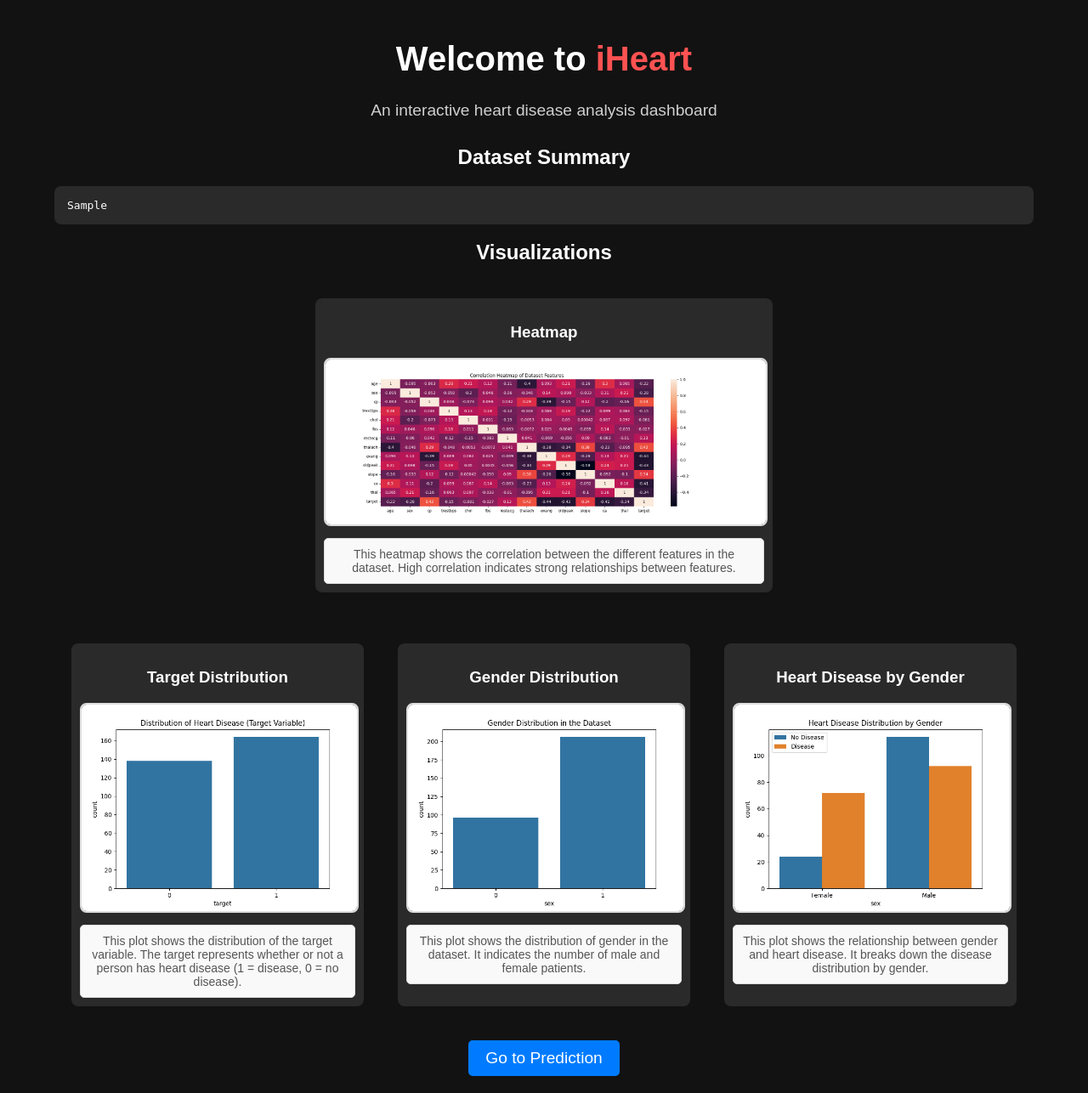
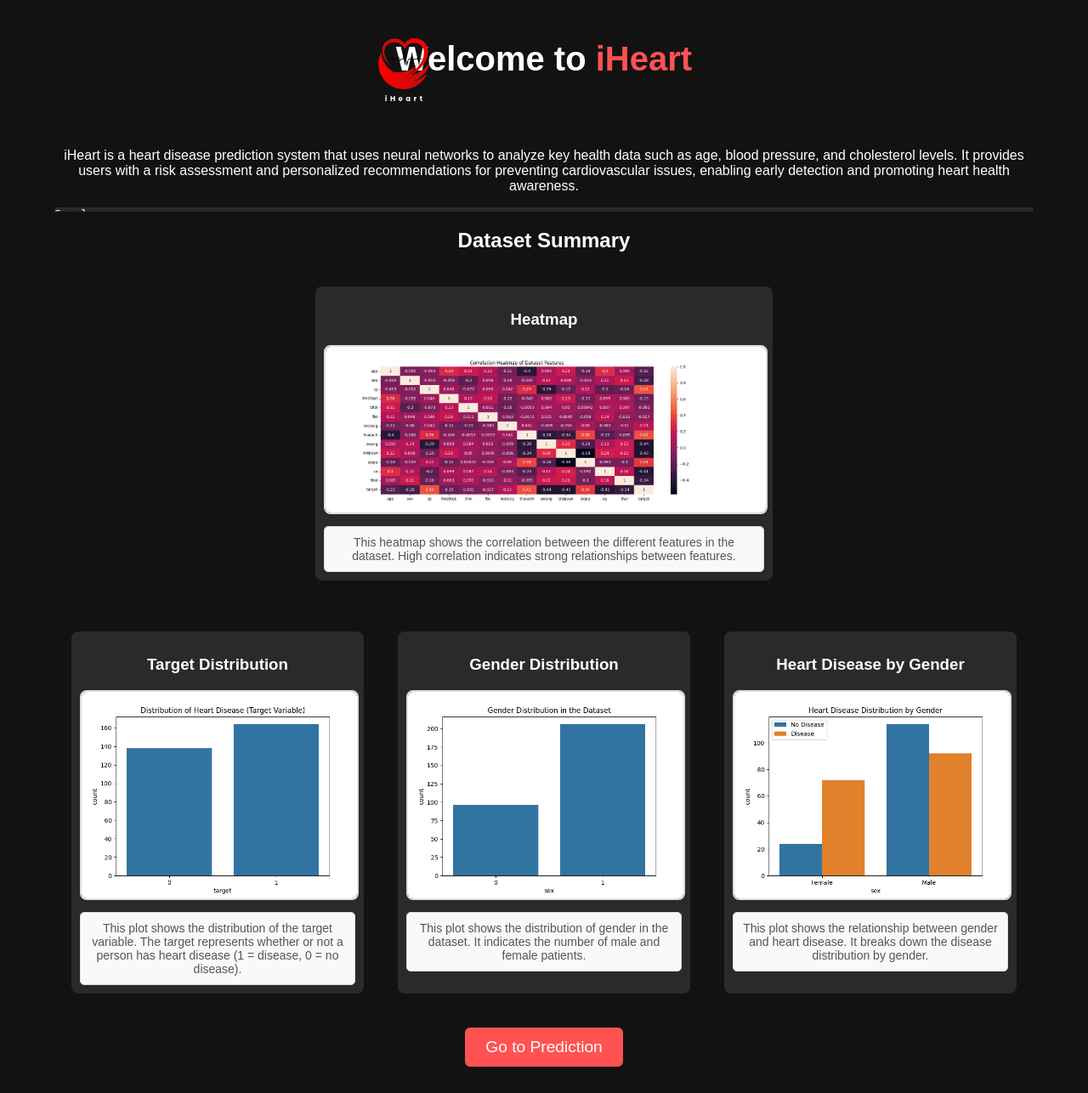
Before and after one commit to tgcjananga/e20-co542-heart-prediction-system, a Flask app: template webapp/templates/index.html in a window 1280 px wide. Shown: the whole page at 85% size. After the commit the page ends 1255 px from the top, so only its background shows below. Run offline with Flask 3, Linux system fonts and the light colour scheme; the template is opened without the code that fills it: most values are stand-ins (such as "Sample title", 1, 10 or a date in 2020); parts of the project's set-up code (start-up, migrations or seed data) failed here and were passed over.

Commit message:
improve ui with adding logo

```diff
--- /dev/null
+++ b/tempCodeRunnerFile.py
@@ -0,0 +1,2 @@
+
+# Split dataset
--- a/train.py
+++ b/train.py
@@ -6,7 +6,7 @@
 import joblib
 
 # Load dataset
-data = pd.read_csv("data/heart_disease.csv")
+data = pd.read_csv("../data/heart_disease.csv")
 
 # Define input and output features
 X = data.drop(columns=["target"])  # 'target' is the output column
@@ -34,5 +34,5 @@
 print(f"Model Accuracy: {accuracy * 100:.2f}%")
 
 # Save the model and scaler
-joblib.dump(model, "model/xgboost_model.pkl")
-joblib.dump(scaler, "model/scaler.pkl")
+joblib.dump(model, "../model/xgboost_model.pkl")
+joblib.dump(scaler, "../model/scaler.pkl")
--- a/webapp/static/style.css
+++ b/webapp/static/style.css
@@ -19,6 +19,21 @@
 header {
     margin-bottom: 30px;
 }
+/* Logo Styling */
+.logo {
+    position: absolute;
+    left: 400px;
+    top:0px;
+    width: 150px;
+    height: 150px;
+}
+
+.logo img {
+    width: 100%;
+    height: 100%;
+    object-fit: contain;
+}
+
 
 .welcome-text {
     font-size: 2.5em;
@@ -39,7 +54,8 @@
 /* Styling for Dataset Summary */
 .analysis-box {
     background: rgba(255, 255, 255, 0.1);
-    padding: 15px;
+    /* padding: 15px; */
+    height: 5px;
     border-radius: 8px;
     text-align: left;
     overflow: auto;
--- a/webapp/templates/index.html
+++ b/webapp/templates/index.html
@@ -5,79 +5,24 @@
     <meta name="viewport" content="width=device-width, initial-scale=1.0">
     <title>iHeart - Heart Disease Analysis</title>
     <link rel="stylesheet" href="{{ url_for('static', filename='style.css') }}">
-
-    <style>
-        .image-container {
-            display: inline-block;
-            margin: 20px;
-            text-align: center;
-            width: 45%; /* Adjust width for responsive layout */
-        }
-
-        .image-container img {
-            max-width: 100%;
-            height: auto;
-            border: 2px solid #ddd;
-            border-radius: 8px;
-        }
-
-        .image-description {
-            margin-top: 10px;
-            font-size: 14px;
-            color: #555;
-            background-color: #f9f9f9;
-            padding: 10px;
-            border-radius: 5px;
-            border: 1px solid #ddd;
-        }
-
-        .button {
-            display: inline-block;
-            padding: 10px 20px;
-            background-color: #007bff;
-            color: white;
-            text-decoration: none;
-            border-radius: 5px;
-            margin-top: 20px;
-        }
-
-        .button:hover {
-            background-color: #0056b3;
-        }
-
-        /* Layout for the visuals section */
-        .visuals {
-            display: flex;
-            flex-wrap: wrap;
-            justify-content: center;
-        }
-
-        /* Layout for the first row (only one image) */
-        .visuals .row-1 {
-            display: flex;
-            justify-content: center;
-            width: 100%;
-        }
-
-        /* Layout for the second row (3 images) */
-        .visuals .row-2 {
-            display: flex;
-            justify-content: space-around;
-            width: 100%;
-        }
-    </style>
 </head>
 <body>
     <div class="container">
-        <header>
-            <h1 class="welcome-text">Welcome to <span class="brand">iHeart</span></h1>
-            <p class="subtext">An interactive heart disease analysis dashboard</p>
-        </header>
+        <div class="header-container">
+            <div class="logo">
+                <img src="{{ url_for('static', filename='../static/visuals/logo.png') }}" alt="iHeart Logo">
+            </div>
+            <header>
+                <h1 class="welcome-text">Welcome to <span class="brand">iHeart</span></h1>
+            </header>
+        </div>
+        <br><br>
+        <p>iHeart is a heart disease prediction system that uses neural networks to analyze key health data such as age, blood pressure, and
+             cholesterol levels. It provides users with a risk assessment and personalized recommendations for preventing cardiovascular issues,
+              enabling early detection and promoting heart health awareness.</p>
+        <pre class="analysis-box">{{ analysis_results }}</pre>
 
         <h2>Dataset Summary</h2>
-        <pre class="analysis-box">{{ analysis_results }}</pre>
-
-        <h2>Visualizations</h2>
 
         <div class="visuals">
             <!-- First row (Heatmap) -->
```
Also changed, not shown: other parts of webapp/static/style.css (+45 -0 lines), webapp/static/visuals/logo.png (renamed from webapp/static/iHeart (1).png).
